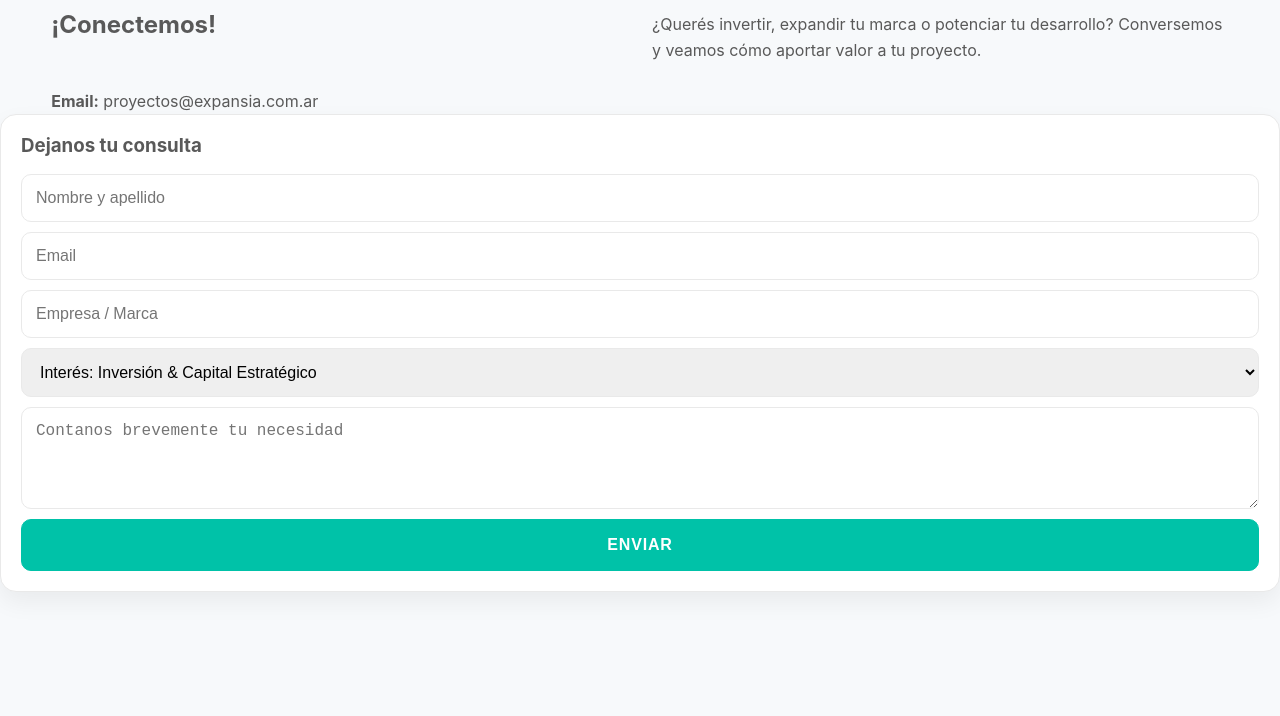
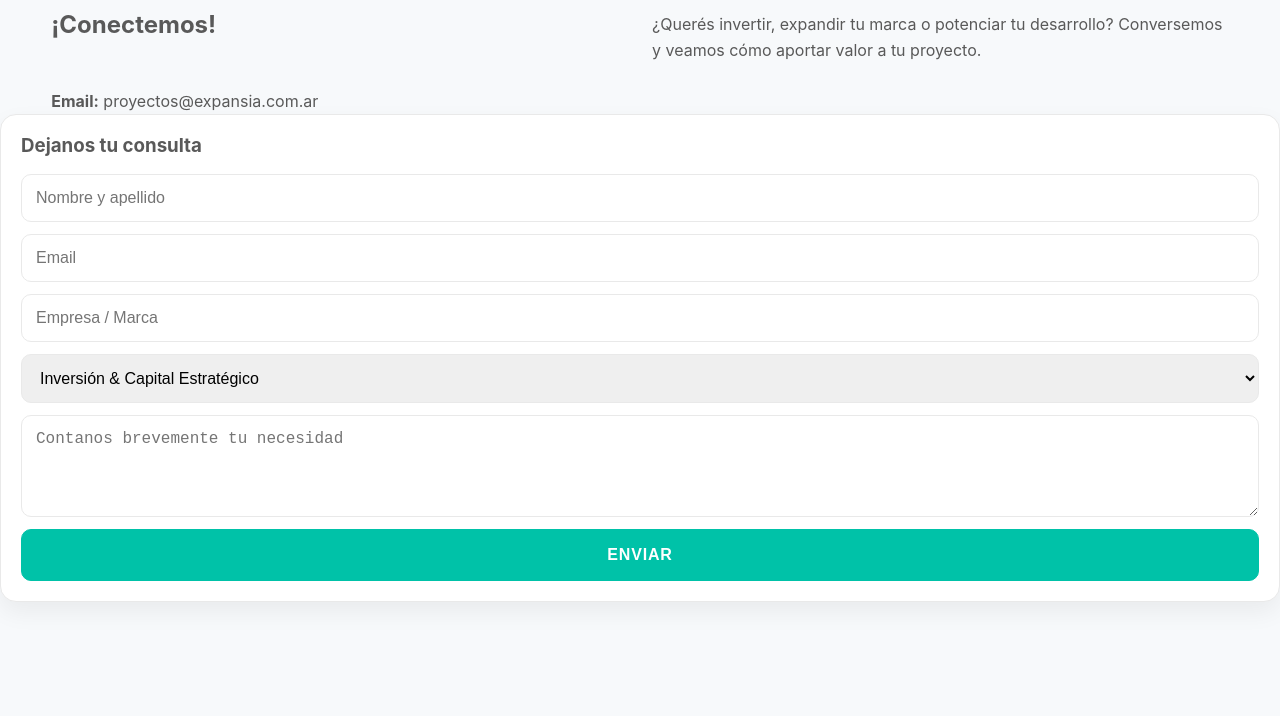
Before and after one commit to proyectosexpansia/expansia.com.ar, a plain HTML site: page index.html in a window 1280 px wide. Shown: the part 5310-6026 px from the top of the page. Drawn offline with Linux system fonts and the light colour scheme.

Commit message:
Add files via upload

```diff
--- a/index.html
+++ b/index.html
@@ -7,6 +7,7 @@
   <meta name="description" content="Estrategia, Inversión & Ejecución en Real Estate Comercial. Conectamos inversores, marcas y desarrolladores con oportunidades que convierten proyectos en operaciones."/>
   <link rel="stylesheet" href="styles.css">
   <link rel="stylesheet" href="https://cdnjs.cloudflare.com/ajax/libs/font-awesome/6.5.0/css/all.min.css">
+  <link rel="icon" href="assets/favicon.png" type="image/png">
 
 </head>
 <body>
@@ -231,24 +232,26 @@
 </p>
  <p><strong>Email:</strong> <a href="mailto:proyectos@expansia.com.ar">proyectos@expansia.com.ar</a></p>
       </div>
-      <form class="card" onsubmit="event.preventDefault(); alert('¡Gracias! Te contactaremos a la brevedad.');">
-        <h3 style="margin-top:0">Dejanos tu consulta</h3>
-        <div style="display:grid;gap:10px">
-          <input required placeholder="Nombre y apellido">
-          <input required type="email" placeholder="Email">
-          <input placeholder="Empresa / Marca">
-          <select>
-            <option>Interés: Inversión & Capital Estratégico</option>
-            <option>Interés: Expansión & Retail</option>
-            <option>Interés: Logística & Centros de Distribución</option>
-            <option>Interés: Oficinas</option>
-            <option>Interés: Desarrollo</option>
-            <option>Interés: Asset Management</option>
-          </select>
-          <textarea rows="4" placeholder="Contanos brevemente tu necesidad"></textarea>
-          <button class="btn btn-primary" type="submit">Enviar</button>
-        </div>
-      </form>
+     <form name="contacto" method="POST" data-netlify="true" class="card">
+  <input type="hidden" name="form-name" value="contacto">
+  <h3 class="form-title">Dejanos tu consulta</h3>
+  <div class="form-grid">
+    <input type="text" name="nombre" placeholder="Nombre y apellido" required>
+    <input type="email" name="email" placeholder="Email" required>
+    <input type="text" name="empresa" placeholder="Empresa / Marca">
+    <select name="interes">
+      <option>Inversión & Capital Estratégico</option>
+      <option>Expansión & Retail</option>
+      <option>Logística & Centros de Distribución</option>
+      <option>Oficinas</option>
+      <option>Desarrollo</option>
+      <option>Asset Management</option>
+    </select>
+    <textarea rows="4" name="mensaje" placeholder="Contanos brevemente tu necesidad"></textarea>
+    <button class="btn btn-primary" type="submit">Enviar</button>
+  </div>
+</form>
+
     </div>
   </section>
 
```
Also changed, not shown: assets/favicon.png (added).
